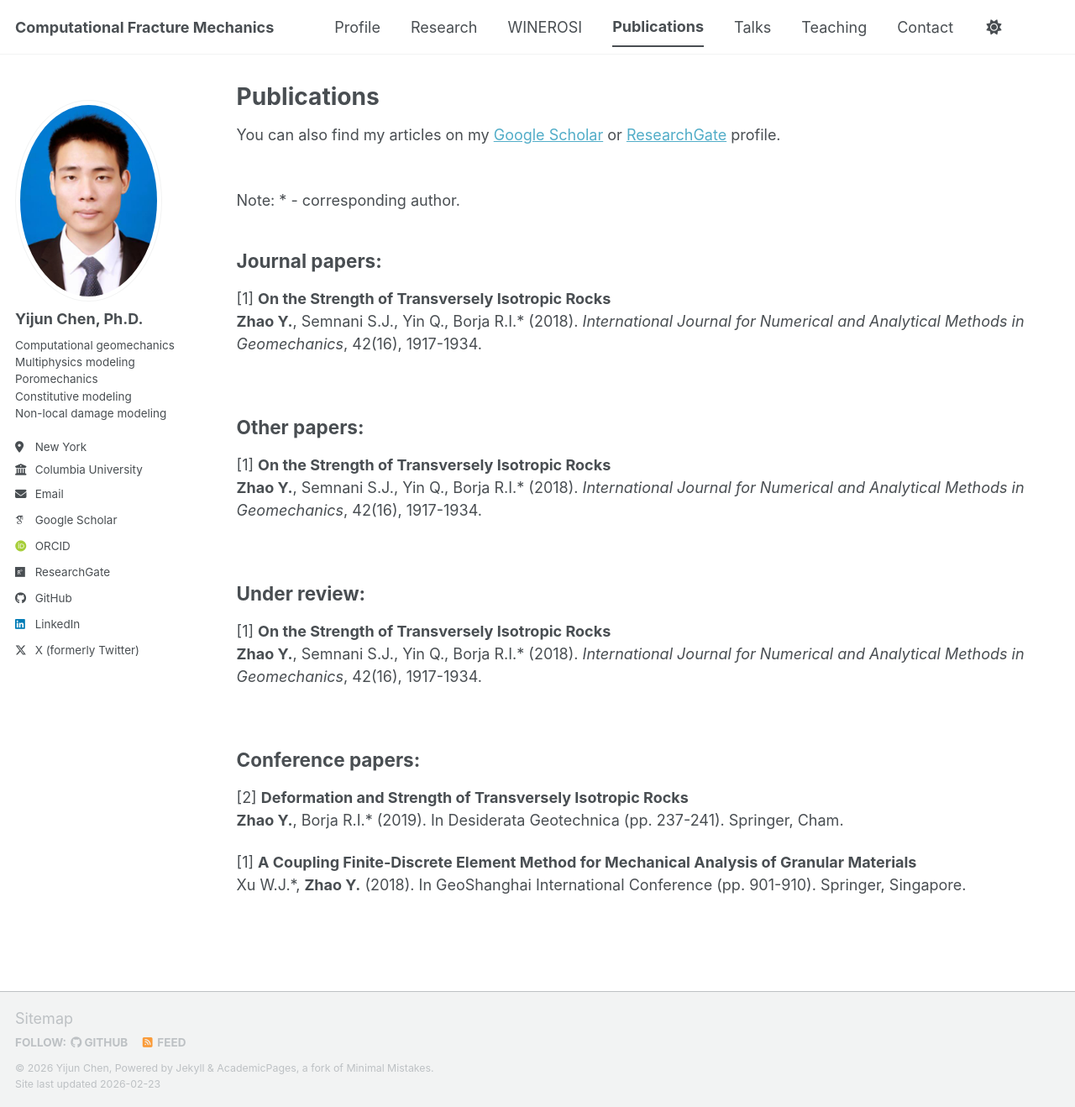
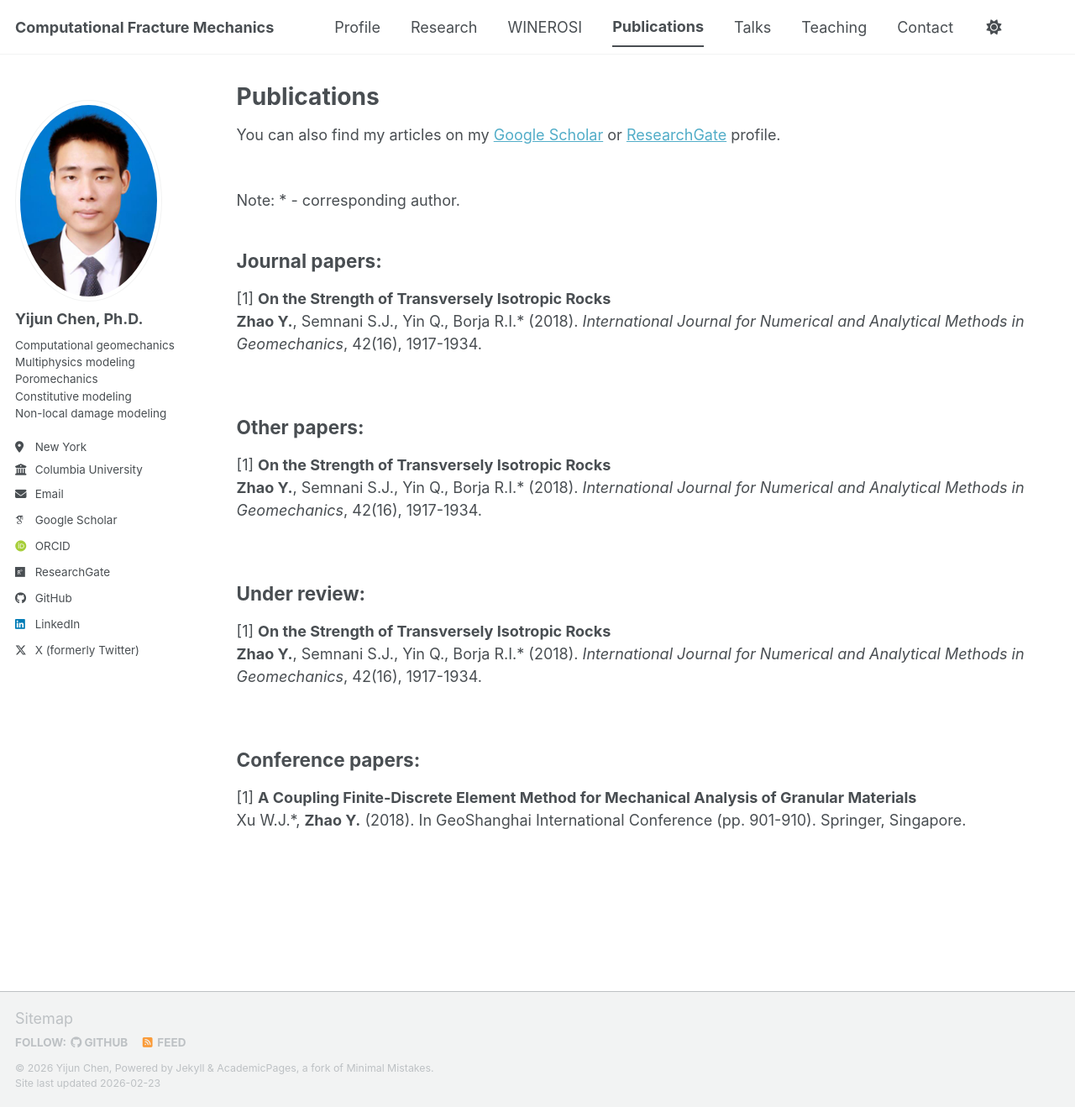
Before and after one commit to chenhhu/chenhhu.github.io, a Jekyll site: the page built from _pages/publications.md, in a window 1280 px wide and 1318 px high. Shown: the whole window at 84% size. Built offline with Jekyll 4.4.1, drawn with Linux system fonts in a browser that asks for light colours; some web fonts are replaced; a script bundle is joined from its source files by our own code; library files that are not in the unit come from our copies.

Commit message:
Update publications.md

```diff
--- a/_pages/publications.md
+++ b/_pages/publications.md
@@ -30,8 +30,5 @@ Note: * - corresponding author.
 <br>
 
 ## Conference papers:
-[2] <b>Deformation and Strength of Transversely Isotropic Rocks</b>
-<b>Zhao Y.</b>, Borja R.I.\* (2019). In Desiderata Geotechnica (pp. 237-241). Springer, Cham.
-
 [1] <b>A Coupling Finite-Discrete Element Method for Mechanical Analysis of Granular Materials</b>
 Xu W.J.\*, <b>Zhao Y.</b> (2018). In GeoShanghai International Conference (pp. 901-910). Springer, Singapore.
```
